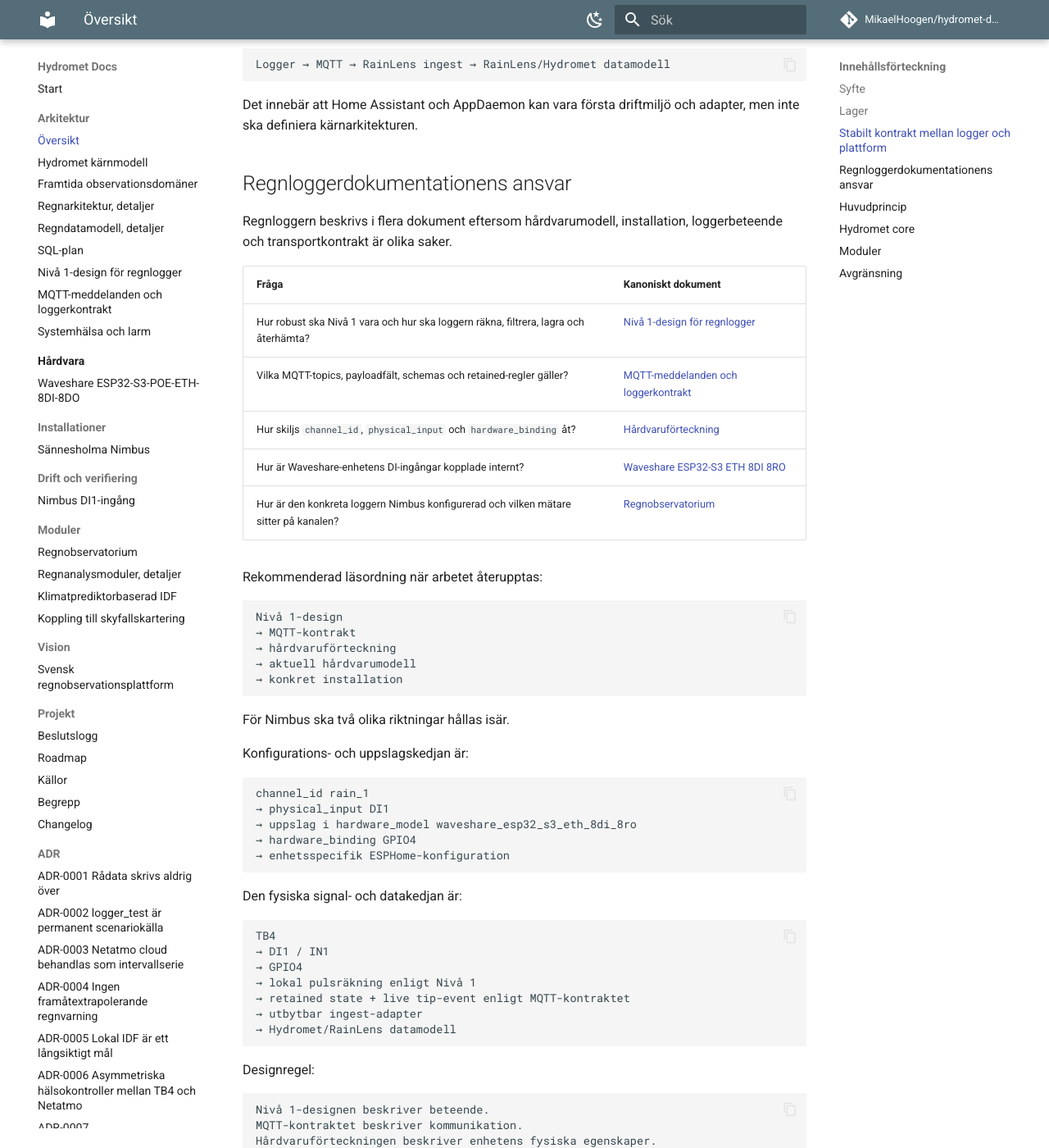
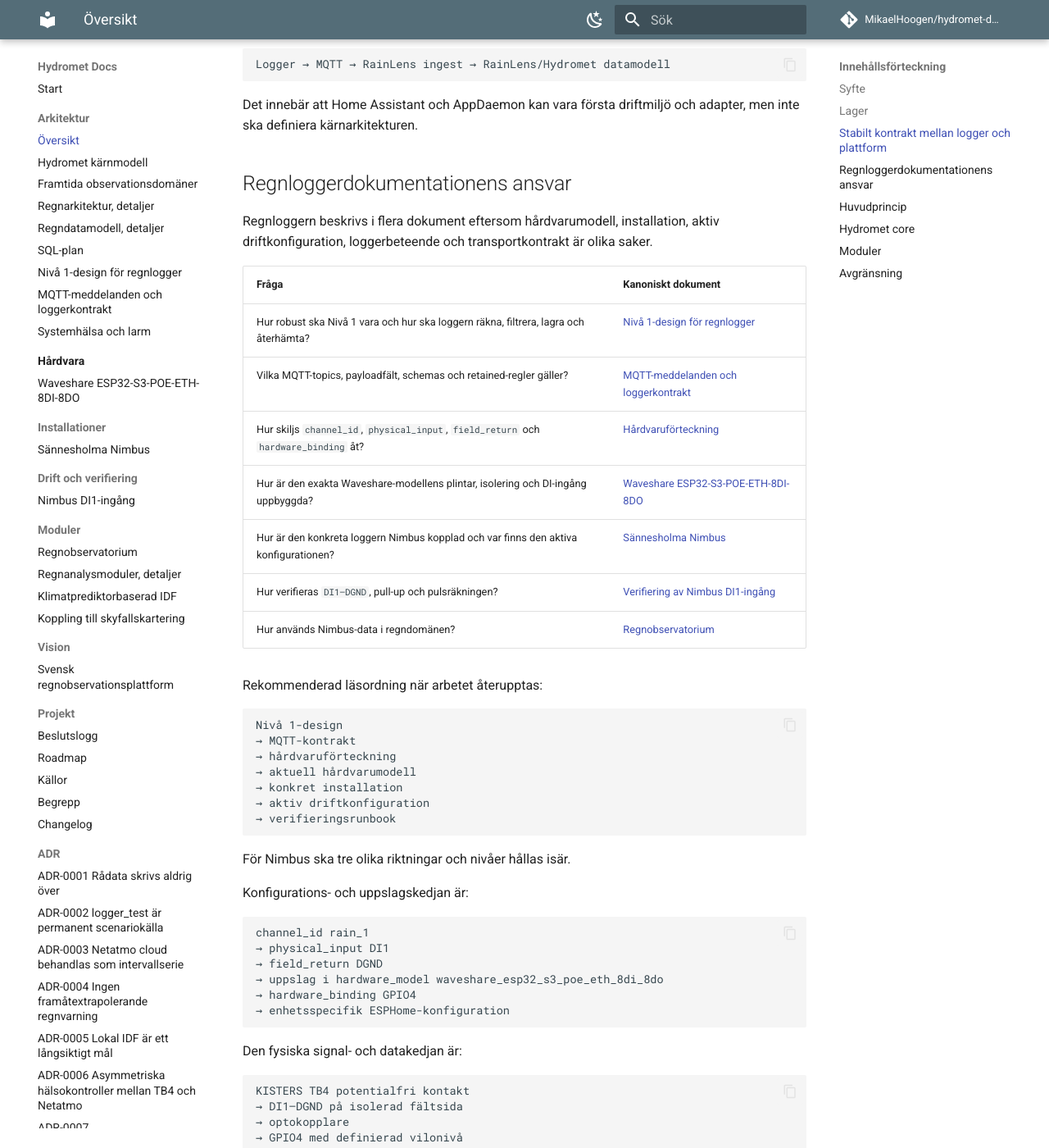
Before and after one commit to MikaelHoogen/hydromet-docs, an MkDocs documentation site: the page built from docs/architecture/overview.md, in a window 1280 px wide and 1400 px high, scrolled down 1208 px. Shown: the whole window at 82% size. Built offline with MkDocs 1.6.1 and Material for MkDocs 9.7.7, drawn with Linux system fonts in a browser that asks for light colours; comment, search, counter and statistics services are not loaded; some of the changed text lies outside the part shown.

Commit message:
docs: correct Nimbus hardware model in architecture overview

````diff
--- a/docs/architecture/overview.md
+++ b/docs/architecture/overview.md
@@ -58,15 +58,17 @@ Det innebär att Home Assistant och AppDaemon kan vara första driftmiljö och a
 
 ## Regnloggerdokumentationens ansvar
 
-Regnloggern beskrivs i flera dokument eftersom hårdvarumodell, installation, loggerbeteende och transportkontrakt är olika saker.
+Regnloggern beskrivs i flera dokument eftersom hårdvarumodell, installation, aktiv driftkonfiguration, loggerbeteende och transportkontrakt är olika saker.
 
 | Fråga | Kanoniskt dokument |
 |---|---|
 | Hur robust ska Nivå 1 vara och hur ska loggern räkna, filtrera, lagra och återhämta? | [Nivå 1-design för regnlogger](level-1-logger-design.md) |
 | Vilka MQTT-topics, payloadfält, schemas och retained-regler gäller? | [MQTT-meddelanden och loggerkontrakt](mqtt-message-contract.md) |
-| Hur skiljs `channel_id`, `physical_input` och `hardware_binding` åt? | [Hårdvaruförteckning](../hardware/index.md) |
-| Hur är Waveshare-enhetens DI-ingångar kopplade internt? | [Waveshare ESP32-S3 ETH 8DI 8RO](../hardware/waveshare-esp32-s3-eth-8di-8ro.md) |
-| Hur är den konkreta loggern Nimbus konfigurerad och vilken mätare sitter på kanalen? | [Regnobservatorium](../modules/rain-observatory.md) |
+| Hur skiljs `channel_id`, `physical_input`, `field_return` och `hardware_binding` åt? | [Hårdvaruförteckning](../hardware/index.md) |
+| Hur är den exakta Waveshare-modellens plintar, isolering och DI-ingång uppbyggda? | [Waveshare ESP32-S3-POE-ETH-8DI-8DO](../hardware/waveshare-esp32-s3-poe-eth-8di-8do.md) |
+| Hur är den konkreta loggern Nimbus kopplad och var finns den aktiva konfigurationen? | [Sännesholma Nimbus](../installations/sannesholma-nimbus.md) |
+| Hur verifieras `DI1–DGND`, pull-up och pulsräkningen? | [Verifiering av Nimbus DI1-ingång](../runbooks/nimbus-di1-verification.md) |
+| Hur används Nimbus-data i regndomänen? | [Regnobservatorium](../modules/rain-observatory.md) |
 
 Rekommenderad läsordning när arbetet återupptas:
 
@@ -76,16 +78,19 @@ Nivå 1-design
 → hårdvaruförteckning
 → aktuell hårdvarumodell
 → konkret installation
+→ aktiv driftkonfiguration
+→ verifieringsrunbook
 ```
 
-För Nimbus ska två olika riktningar hållas isär.
+För Nimbus ska tre olika riktningar och nivåer hållas isär.
 
 Konfigurations- och uppslagskedjan är:
 
 ```text
 channel_id rain_1
 → physical_input DI1
-→ uppslag i hardware_model waveshare_esp32_s3_eth_8di_8ro
+→ field_return DGND
+→ uppslag i hardware_model waveshare_esp32_s3_poe_eth_8di_8do
 → hardware_binding GPIO4
 → enhetsspecifik ESPHome-konfiguration
 ```
@@ -93,13 +98,24 @@ channel_id rain_1
 Den fysiska signal- och datakedjan är:
 
 ```text
-TB4
-→ DI1 / IN1
-→ GPIO4
+KISTERS TB4 potentialfri kontakt
+→ DI1–DGND på isolerad fältsida
+→ optokopplare
+→ GPIO4 med definierad vilonivå
 → lokal pulsräkning enligt Nivå 1
 → retained state + live tip-event enligt MQTT-kontraktet
 → utbytbar ingest-adapter
 → Hydromet/RainLens datamodell
+```
+
+Konfigurationskällorna är:
+
+```text
+Aktiv driftkonfiguration:
+MikaelHoogen/home-assistant/esphome/regnlogger-nimbus.yaml
+
+Referensimplementation:
+MikaelHoogen/hydromet-core/deployments/sannesholma/nimbus/esphome.yaml
 ```
 
 Designregel:
@@ -108,7 +124,10 @@ Designregel:
 Nivå 1-designen beskriver beteende.
 MQTT-kontraktet beskriver kommunikation.
 Hårdvaruförteckningen beskriver enhetens fysiska egenskaper.
-Regnobservatoriet beskriver den konkreta installationen.
+Installationsdokumentet beskriver den konkreta uppställningen.
+Home Assistant-repot beskriver aktiv avsedd driftkonfiguration.
+Runbooken beskriver verifiering och acceptans.
+Regnobservatoriet beskriver hur observationerna används.
 ```
 
 Detaljer ska i första hand ändras i sitt kanoniska dokument. Andra dokument får sammanfatta eller ge exempel, men ska hänvisa tillbaka till den kanoniska källan för att minska risken för motstridiga versioner.
````
